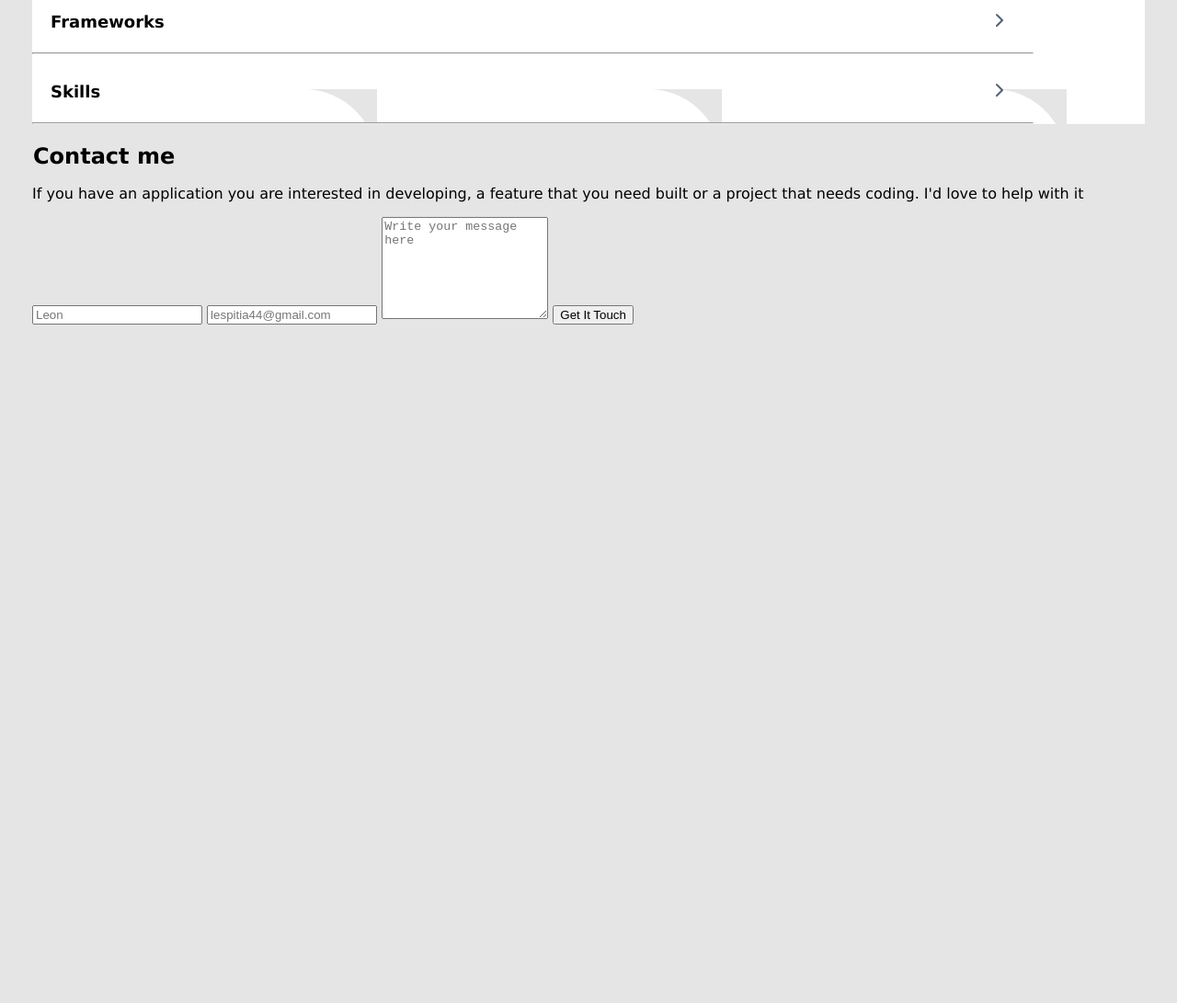
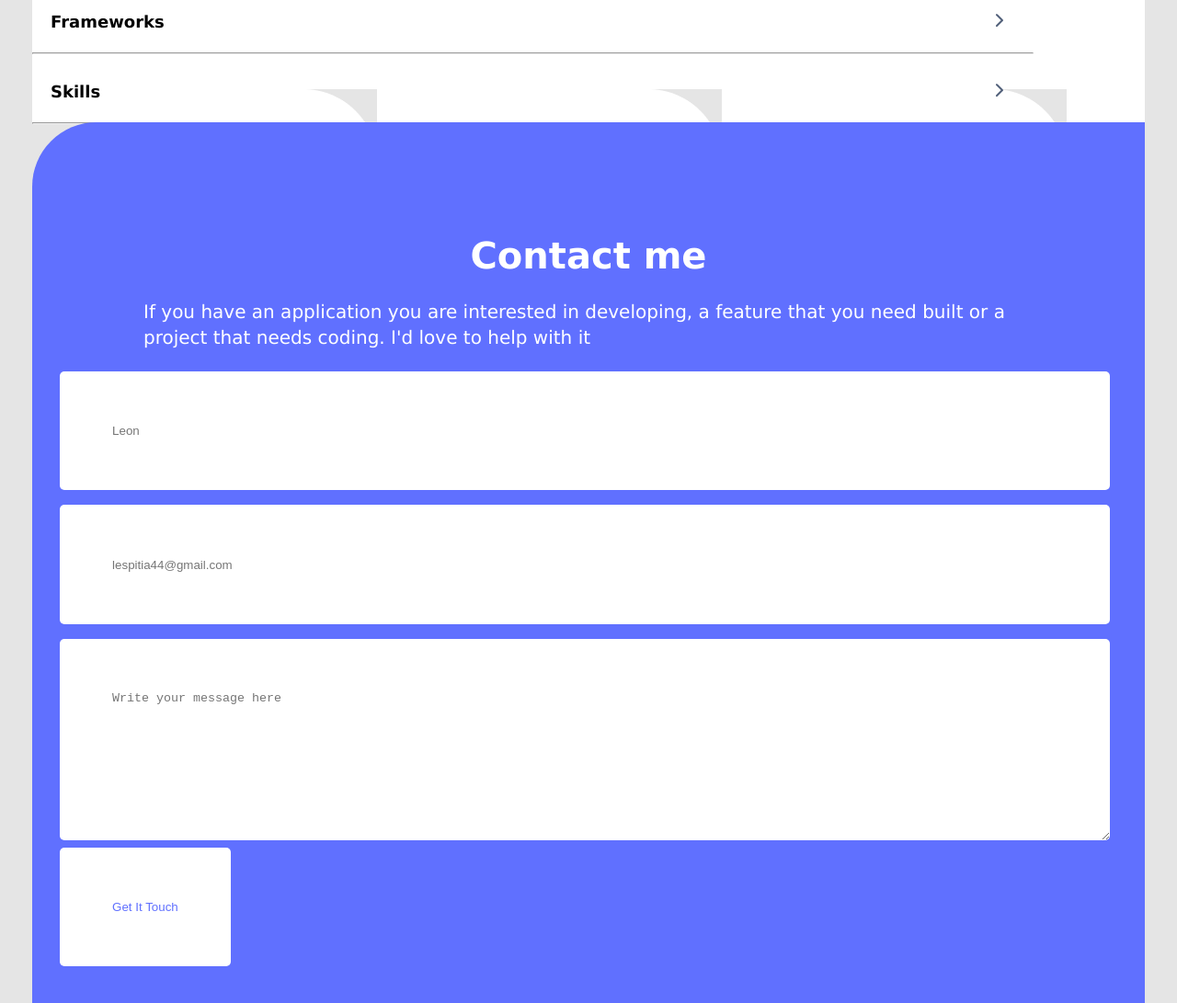
Before and after one commit to Leon-Espitia/My-Web-Development-Initial-Portfolio, a plain HTML site: page index.html in a window 1280 px wide. Shown: the part 6511-7602 px from the top of the page at 92% size. Before the commit the page ends 6872 px from the top, so only its background shows below. Drawn offline with Linux system fonts and the light colour scheme.

Commit message:
Add style for contact form

```diff
--- a/index.html
+++ b/index.html
@@ -223,13 +223,11 @@
                     </div>
                 </div>
             </section>
-      </main>
             <!--Contac form starts here-->
-      <footer>
             <section class="contac_me">
                 <div class="text_area_contac">
-                <h2>Contact me</h2>
-                <p>
+                    <h3 id="contact_title" >Contact me</h3>
+                    <p id="contact_text">
                         If you have an application you
                         are interested in developing,
                         a feature that you need built or a
@@ -237,8 +235,7 @@
                         love to help with it
                     </p>
                 </div>
-            <div class="form_area_contact">
-                <form action="https://formspree.io/f/xqknnnpl" method="post">
+                <form action="https://formspree.io/f/xqknnnpl" method="post" class="form_area_contact">
                     <label for="name"></label>
                     <input type="text" name="name" id="name_contact" maxlength="30" placeholder="Leon">
 
@@ -247,11 +244,10 @@
 
                     <label for="message"></label>
                     <textarea name="user_message" id="textarea_contact" rows="7" maxlength="500" placeholder="Write your message here"></textarea>
-
                     <button type="submit" id="submit_btn" >Get It Touch</button>
                 </form>
-            </div>
+
             </section>
-      </footer>
+      </main>
     </body>
 </html>
--- a/style.css
+++ b/style.css
@@ -253,3 +253,81 @@ h2 {
 .get_button:active.see_button:active {
   border: 3px solid #1a2276;
 }
+
+/*contact form*/
+.contac_me {
+  background-color: #6070ff;
+  width: 375px;
+  border-top-left-radius: 70px;
+  padding-bottom: 10px;
+  margin-top: -10px;
+  width: 100%;
+}
+
+.text_area_contac {
+  display: flex;
+  flex-direction: column;
+  align-items: center;
+  color: #fff;
+}
+
+#contact_title {
+  margin-bottom: 2px;
+  padding-top: 80px;
+  font-size: 40px;
+  line-height: 50px;
+}
+
+#contact_text {
+  align-items: center;
+  font-size: 20px;
+  line-height: 28px;
+  padding-left: 10%;
+  padding-right: 10%;
+}
+
+.form_area_contact {
+  display: flex;
+  flex-direction: column;
+  padding: 30px;
+  margin-top: -35px;
+  gap: 8px;
+  margin-right: 8px;
+  align-items: stretch;
+  border: 0px;
+}
+
+#name_contact {
+  border-radius: 5px;
+  border: 0px;
+  padding: 5%;
+}
+
+#email_contact {
+  border-radius: 5px;
+  border: 0px;
+  padding: 5%;
+}
+
+#textarea_contact {
+  border-radius: 5px;
+  border: 0px;
+  padding: 5%;
+}
+
+#submit_btn {
+  background-color: #fff;
+  color: #6070ff;
+  width: fit-content;
+  font-weight: 500;
+  border-radius: 5px;
+  border: 0px;
+  padding: 5%;
+  cursor: pointer;
+}
+
+#submit_btn:hover {
+  background: #4451c7;
+  color: rgb(1, 2, 6);
+  border: 1px solid #1a2276;
+}
```
Lines whose indentation alone changed are shown as unchanged.
